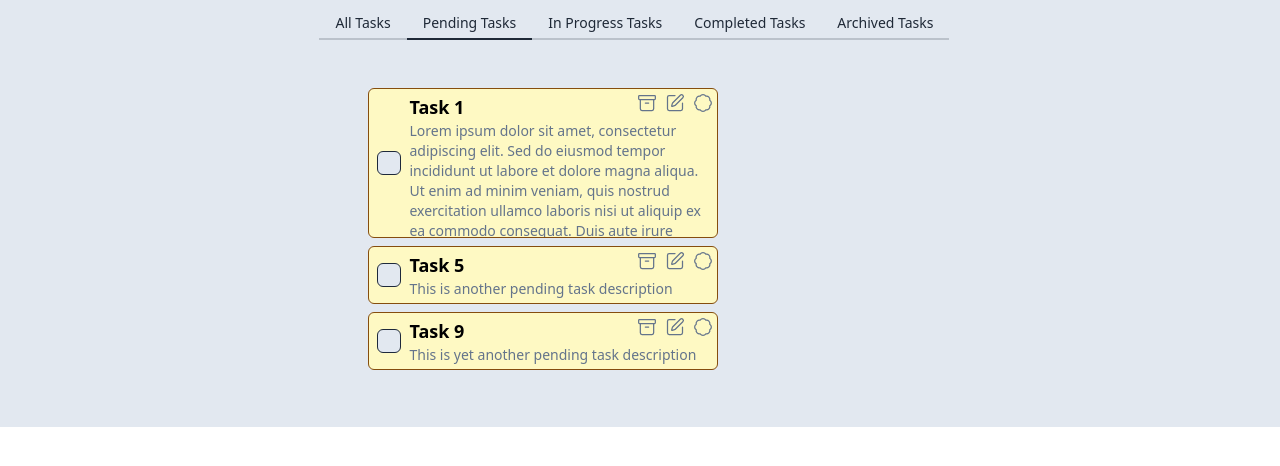
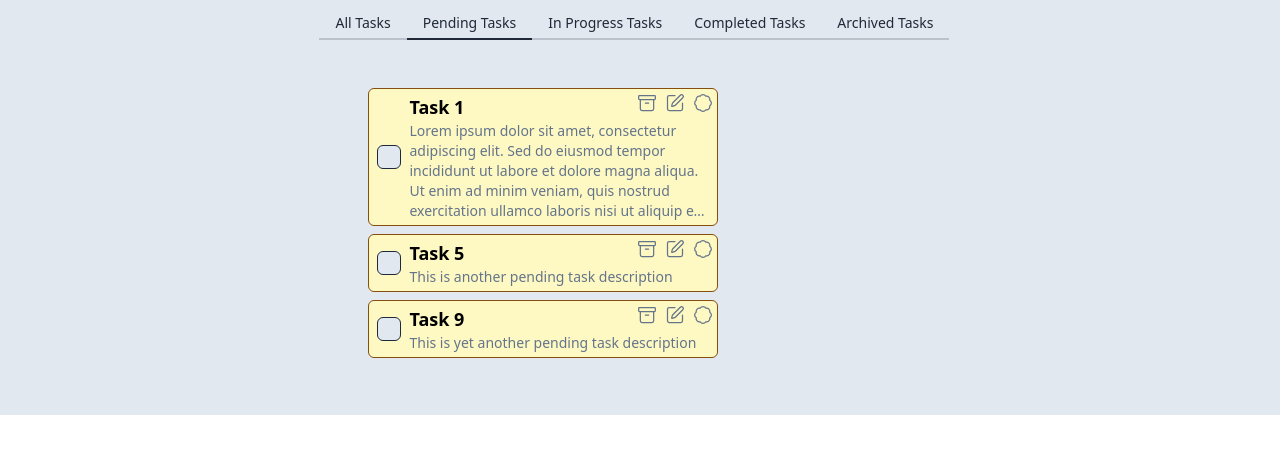
Before and after one commit to fractal-bootcamp/briansmiley-TaskManager, a React (Vite) app: page / in a window 1280 px wide. Shown: the top 466 px of the page. Built offline with nearby package versions, Linux system fonts and the light colour scheme.

Commit message:
does task title/body truncation

```diff
--- a/src/components/Task/TaskItem.tsx
+++ b/src/components/Task/TaskItem.tsx
@@ -27,9 +27,13 @@ export default function TaskItem({ task }: TaskItemProps) {
         <div className=" rounded-md bg-slate-200 border border-slate-800 w-6 h-6"></div>
       </div>
       {/* Title and description */}
-      <div className={`max-h-full`}>
-        <div className="text-lg font-semibold text-black">{task.title}</div>
-        <div className="text-sm text-slate-500 ">{task.description}</div>
+      <div className={``}>
+        <div className="text-lg font-semibold text-black truncate">
+          {task.title}
+        </div>
+        <div className="text-sm text-slate-500 line-clamp-5 ">
+          {task.description}
+        </div>
       </div>
     </div>
   );
```
